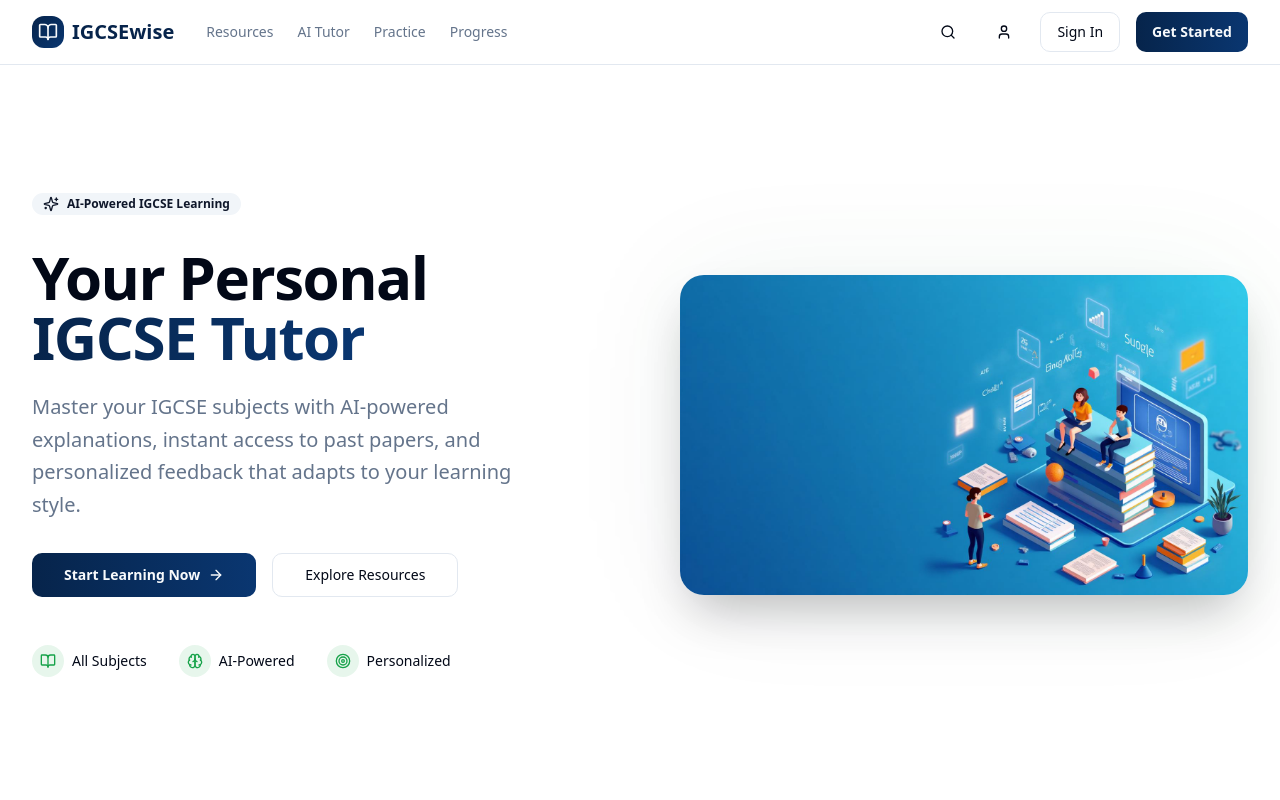
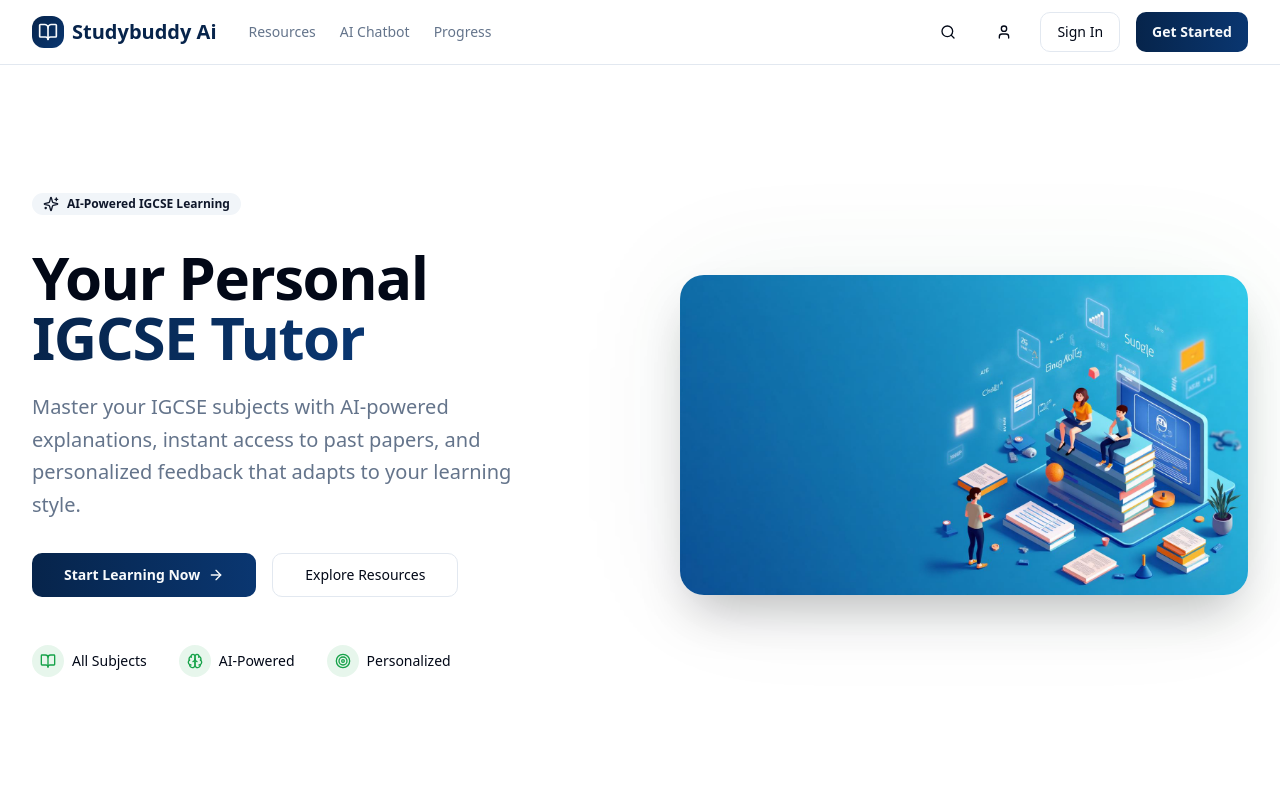
Before and after one commit to Saksham986/igcse-ace-ai, a React (Vite) app: page / in a window 1280 px wide. Shown: the top 800 px of the page. Built offline with nearby package versions, Linux system fonts and the light colour scheme.

Commit message:
Refactor header and navigation
Rename the application to Studybuddy Ai. Remove the "AI Tutor" and "Practice" navigation links, and add an "AI Chatbot" link.

```diff
--- a/index.html
+++ b/index.html
@@ -3,11 +3,11 @@
   <head>
     <meta charset="UTF-8" />
     <meta name="viewport" content="width=device-width, initial-scale=1.0" />
-    <title>IGCSEwise - AI-Powered IGCSE Student Assistant</title>
+    <title>Studybuddy Ai - AI-Powered IGCSE Student Assistant</title>
     <meta name="description" content="Master your IGCSE subjects with AI-powered explanations, instant access to past papers, and personalized feedback. Your 24/7 AI tutor for academic excellence." />
-    <meta name="author" content="IGCSEwise" />
+    <meta name="author" content="Studybuddy Ai" />
 
-    <meta property="og:title" content="IGCSEwise - AI-Powered IGCSE Student Assistant" />
+    <meta property="og:title" content="Studybuddy Ai - AI-Powered IGCSE Student Assistant" />
     <meta property="og:description" content="Master your IGCSE subjects with AI-powered explanations, instant access to past papers, and personalized feedback. Your 24/7 AI tutor for academic excellence." />
     <meta property="og:type" content="website" />
     <meta property="og:image" content="https://lovable.dev/opengraph-image-p98pqg.png" />
--- a/src/components/Footer.tsx
+++ b/src/components/Footer.tsx
@@ -12,7 +12,7 @@ const Footer = () => {
               <div className="h-8 w-8 rounded-lg bg-gradient-to-br from-primary to-primary-glow flex items-center justify-center">
                 <BookOpen className="h-5 w-5 text-primary-foreground" />
               </div>
-              <span className="text-xl font-bold text-primary">IGCSEwise</span>
+              <span className="text-xl font-bold text-primary">Studybuddy Ai</span>
             </div>
             <p className="text-muted-foreground text-sm leading-relaxed">
               Your AI-powered IGCSE companion. Master every subject with personalized
@@ -73,7 +73,7 @@ const Footer = () => {
 
         <div className="border-t mt-12 pt-8 flex flex-col md:flex-row justify-between items-center gap-4">
           <p className="text-sm text-muted-foreground">
-            © 2024 IGCSEwise. All rights reserved. Empowering IGCSE students worldwide.
+            © 2024 Studybuddy Ai. All rights reserved. Empowering IGCSE students worldwide.
           </p>
           <div className="flex items-center gap-4 text-sm text-muted-foreground">
             <span>Made with AI for education</span>
--- a/src/components/Header.tsx
+++ b/src/components/Header.tsx
@@ -10,7 +10,7 @@ const Header = () => {
             <div className="h-8 w-8 rounded-lg bg-gradient-to-br from-primary to-primary-glow flex items-center justify-center">
               <BookOpen className="h-5 w-5 text-primary-foreground" />
             </div>
-            <span className="text-xl font-bold text-primary">IGCSEwise</span>
+            <span className="text-xl font-bold text-primary">Studybuddy Ai</span>
           </div>
 
           <nav className="hidden md:flex items-center gap-6">
@@ -18,10 +18,7 @@ const Header = () => {
               Resources
             </a>
             <a href="#" className="text-sm font-medium text-muted-foreground hover:text-foreground transition-colors">
-              AI Tutor
-            </a>
-            <a href="#" className="text-sm font-medium text-muted-foreground hover:text-foreground transition-colors">
-              Practice
+              AI Chatbot
             </a>
             <a href="#" className="text-sm font-medium text-muted-foreground hover:text-foreground transition-colors">
               Progress
```
